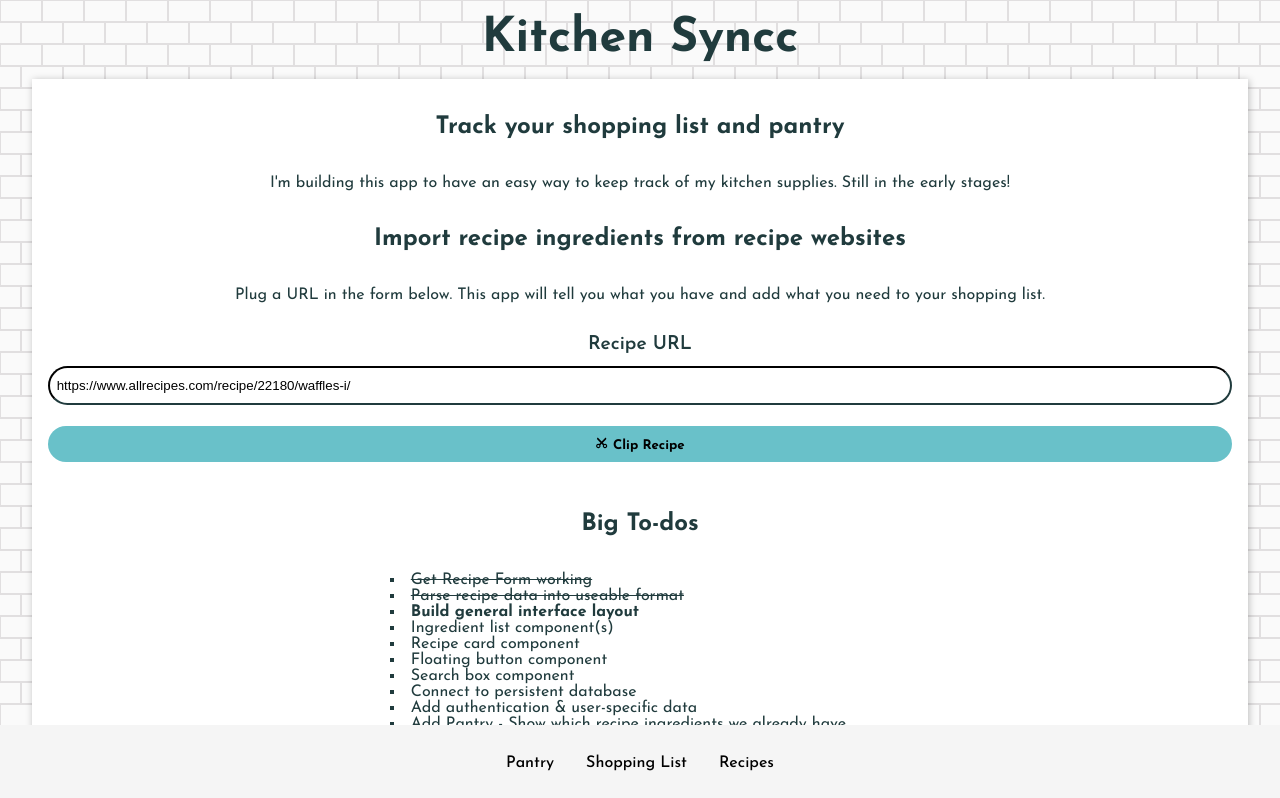
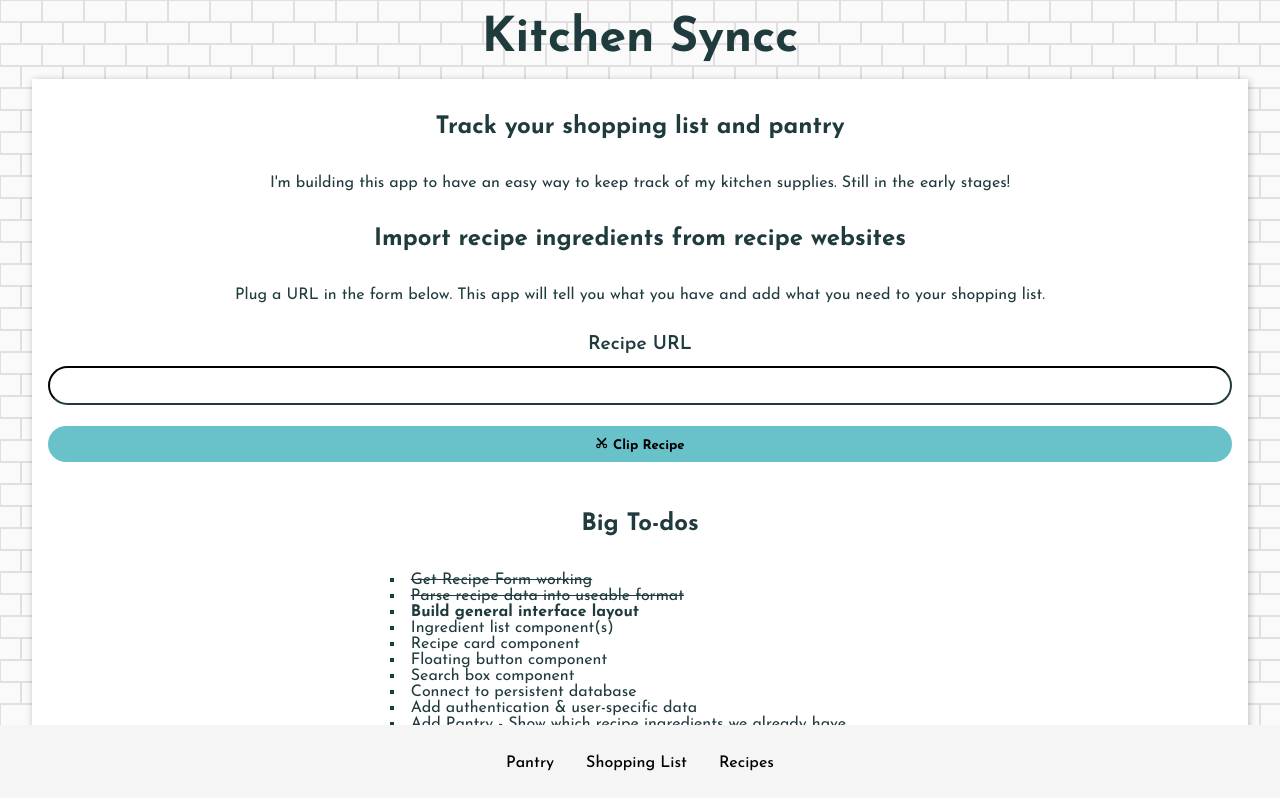
Before and after one commit to wingmatt/kitchensyncc, a Next.js app: page / in a window 1280 px wide. Shown: the top 798 px of the page. Built offline with nearby package versions, Linux system fonts and the light colour scheme.

Commit message:
Clear default input

```diff
--- a/components/RecipeSearch.tsx
+++ b/components/RecipeSearch.tsx
@@ -6,7 +6,7 @@ import IngredientList from "../components/IngredientList";
 
 const RecipeSearch = () => {
   const [recipe, setRecipe] = useState<any>({
-    url: "https://www.allrecipes.com/recipe/22180/waffles-i/",
+    url: "",
   });
 
   const getRecipe = async (event) => {
```
